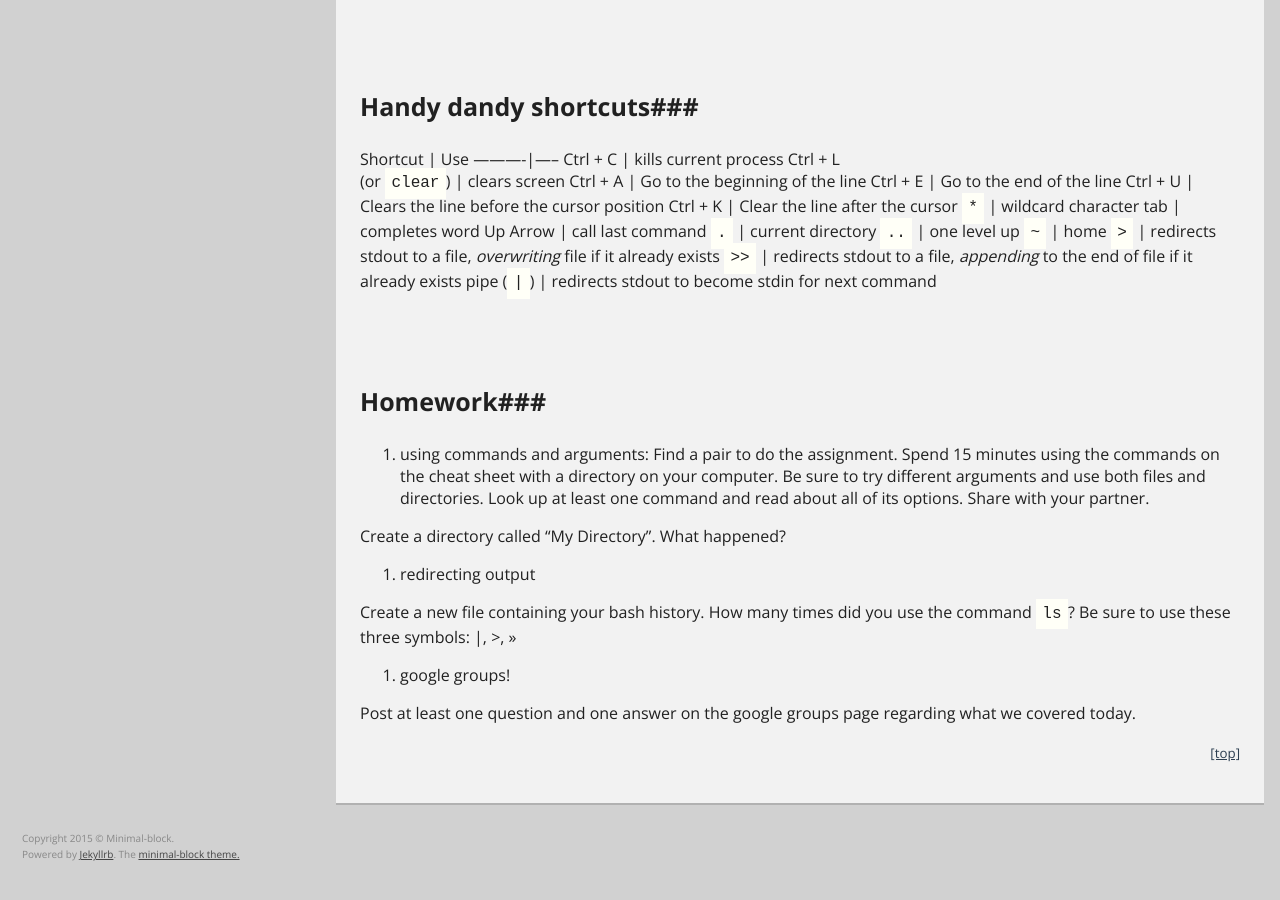
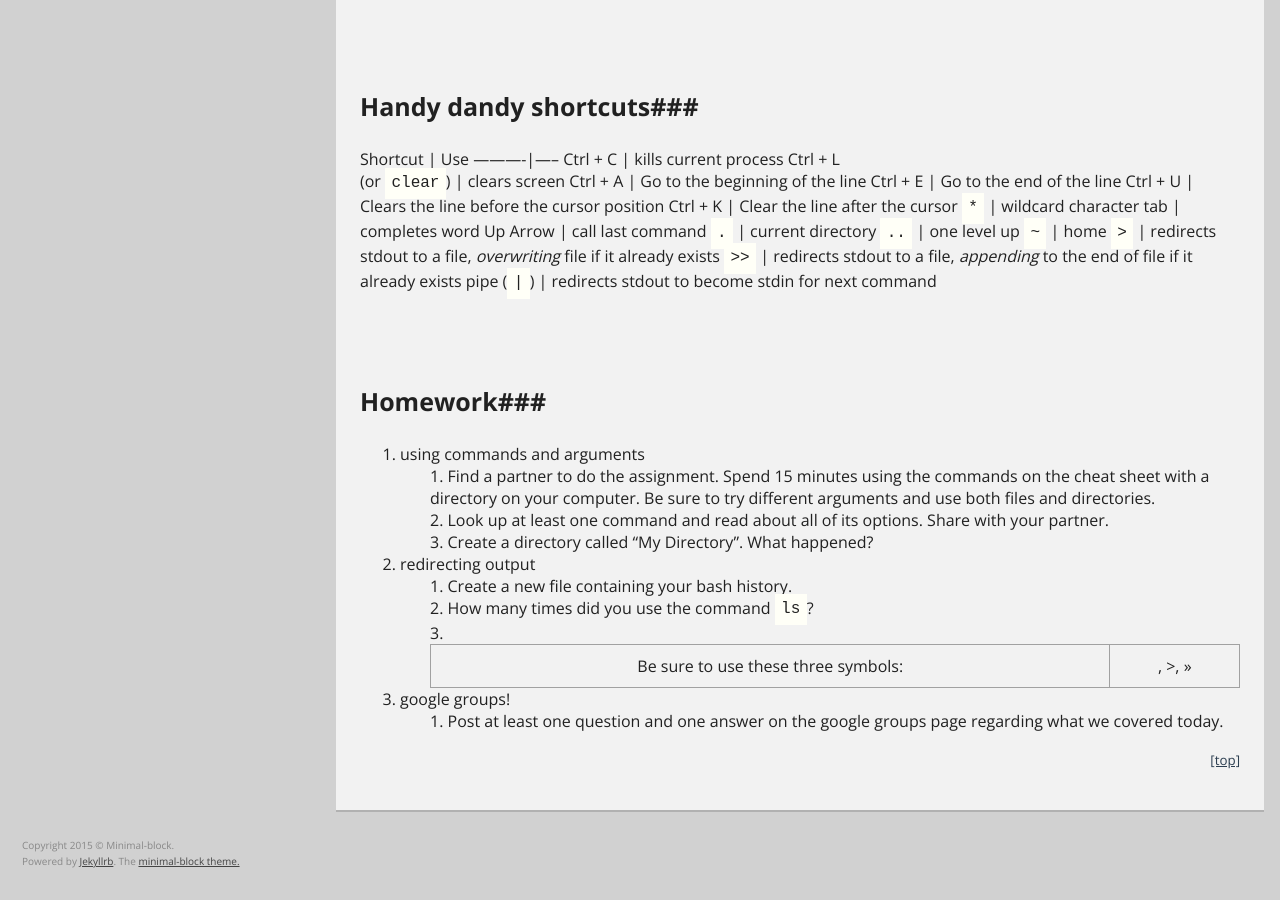
Before and after one commit to CCBBatUT/Biocomputing_Spring2016, a Jekyll site: the page built from _posts/2016-01-27-unix.md, in a window 1280 px wide and 900 px high, scrolled down 4277 px. Built offline with Jekyll 4.4.1, drawn with Linux system fonts in a browser that asks for light colours; Markdown is read by kramdown in place of the engine named in the settings; some of the changed text lies outside the part shown.

Commit message:
unix lesson update

```diff
--- a/_posts/2016-01-27-unix.md
+++ b/_posts/2016-01-27-unix.md
@@ -160,21 +160,14 @@ pipe (<code>&#124;</code>) | redirects stdout to become stdin for next command
 
 <br>
 ###Homework###
-1. using commands and arguments: Find a pair to do the assignment. Spend 15 minutes using the commands on the cheat sheet
-with a directory on your computer. Be sure to try different arguments and use both files
-and directories. Look up at least one command and read about all of its options.
-Share with your partner.
-
-Create a directory called “My Directory”. What happened?
-
-
-2. redirecting output
-
-Create a new file containing your bash history.
-How many times did you use the command `ls`?
-Be sure to use these three symbols: |, >, >>
-
-
-3. google groups!
-
-Post at least one question and one answer on the google groups page regarding what we covered today.
+1. using commands and arguments
+- Find a partner to do the assignment. Spend 15 minutes using the commands on the cheat sheet
+with a directory on your computer. Be sure to try different arguments and use both files and directories.
+- Look up at least one command and read about all of its options. Share with your partner.
+- Create a directory called “My Directory”. What happened?
+3. redirecting output
+- Create a new file containing your bash history.
+- How many times did you use the command `ls`?
+- Be sure to use these three symbols: |, >, >>
+4. google groups!
+- Post at least one question and one answer on the google groups page regarding what we covered today.
```
Also changed, not shown: other parts of _posts/2016-01-27-unix.md (+1 -1 lines).
